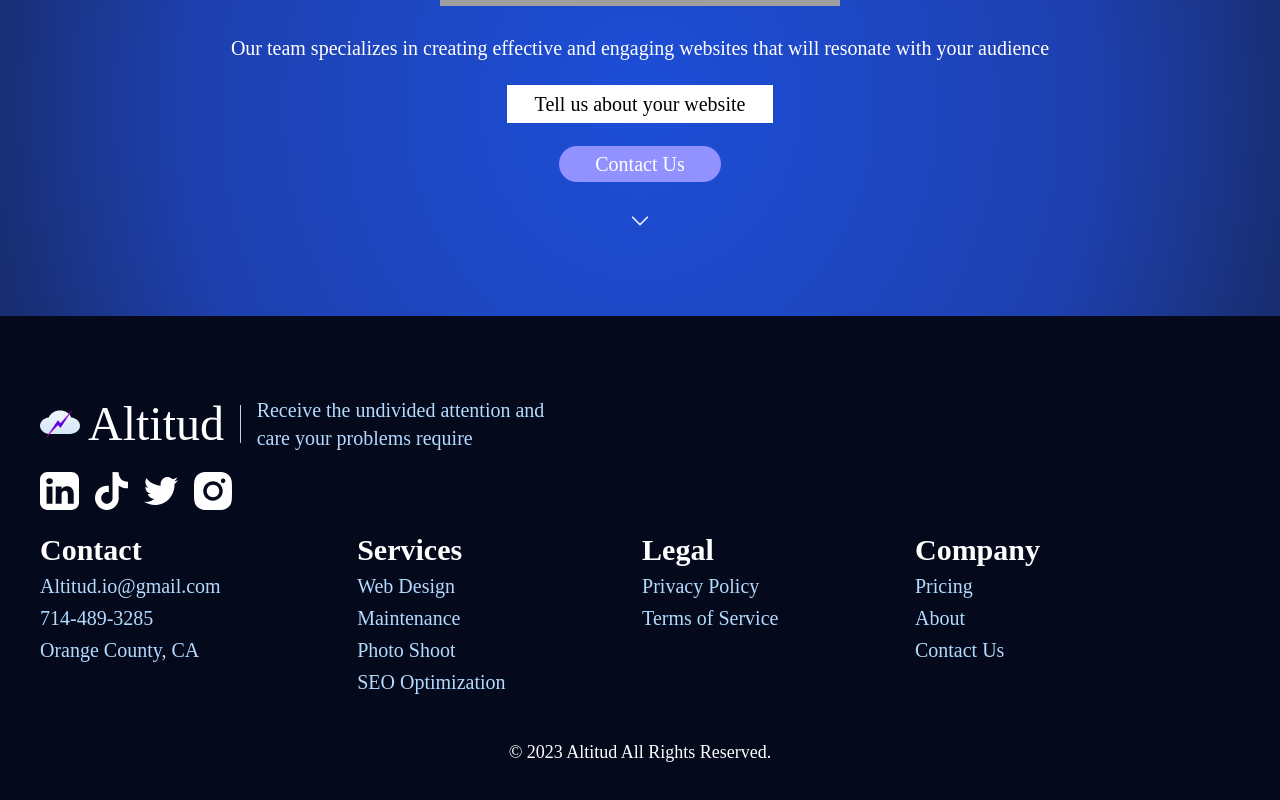
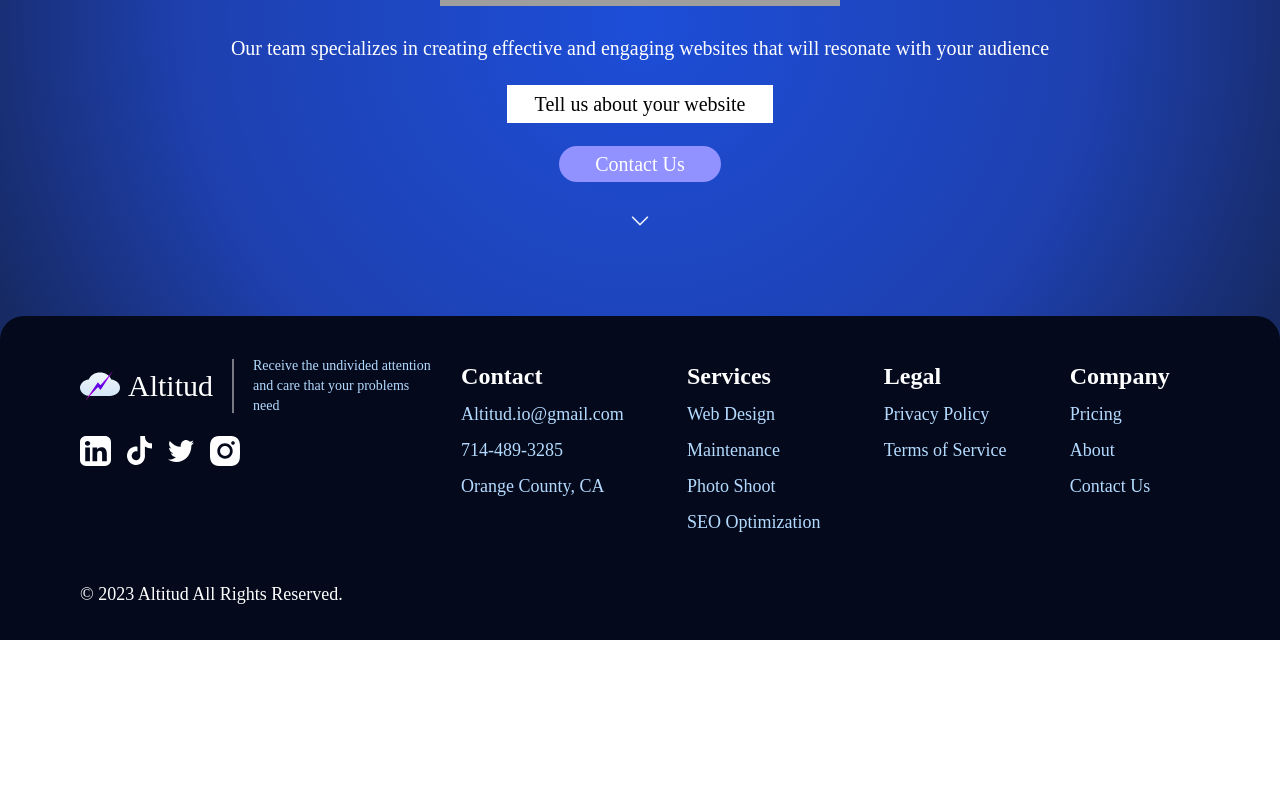
Before and after one commit to AngelCalderon105/altitud, a React (Vite) app: page / in a window 1280 px wide. Shown: the part 596-1396 px from the top of the page. After the commit the page ends 1236 px from the top, so only its background shows below. Built offline with nearby package versions, Linux system fonts and the light colour scheme; grey boxes are pictures that could not be loaded.

Commit message:
polished screen responsiveness

```diff
--- a/src/FooterPage/Footer.jsx
+++ b/src/FooterPage/Footer.jsx
@@ -4,25 +4,27 @@ import MediaBar from './MediaBar'
 import FooterMenu from './FooterMenu'
 export default function Footer () {
     return (
-        <div className='bg-footer-bg  text-white font-times flex flex-col p-4 md:p-10'>
-    <div className=' flex flex-col rounded-t-3xl'>
-       <div className='py-5 '>
-        <div className='flex justify-start items-center gap-x-2 lg:gap-x-4 py-5' >
-            <div className='text-2xl sm:text-4xl md:text-5xl lg:text-5xl '>
+        <div className='bg-footer-bg  text-white font-times flex flex-col p-4 sm:p-8 lg:pl-20 md:pt-10 rounded-t-3xl'>
+    <div className=' flex flex-col justify-between lg:flex-row '>
+       <div className='flex flex-col'>
+        <div className='flex justify-start items-center gap-x-2 lg:gap-x-4 pb-5' >
+            <div className='text-2xl sm:text-3xl '>
                 <Logo/>
             </div>
-            <img src= {Divider} alt="divider" className='h-10' />
-            <p className='text-light-blue text-xs sm:text-base md:text-lg lg:text-xl w-6/12 sm:w-5/12 md:w-60 lg:w-72 '>
-                Receive the undivided attention and care your problems require
+            <img src= {Divider} alt="divider" className='h-10 lg:w-2 lg:h-14' />
+            <p className='text-light-blue text-xs sm:text-sm  w-6/12 sm:w-4/12 md:w-3/12 lg:w-6/12 '>
+            Receive the undivided attention and care that your problems need
             </p>
         </div>
-        <div className='w-28 sm:w-36 lg:w-48'>
+        <div className='w-28 sm:w-36 lg:w-40 pb-5'>
             <MediaBar/>
         </div>
         </div>
+        <div className='w-full'>
         <FooterMenu/>
+        </div>
     </div>
-    <p className='text-xs text-center lg:text-lg pt-10'>&copy; 2023 Altitud All Rights Reserved.</p>
+    <p className='text-xs text-center lg:text-left lg:text-lg pt-10'>&copy; 2023 Altitud All Rights Reserved.</p>
     </div>
     )
 }
--- a/src/FooterPage/FooterMenu.jsx
+++ b/src/FooterPage/FooterMenu.jsx
@@ -2,8 +2,8 @@ import MenuSection from "./MenuSection"
 export default function FooterMenu() {
 
     return (
-        <div className=" xl:w-10/12">
-        <div className="flex flex-row flex-wrap justify-start gap-10 lg:justify-between  ">
+        <div className=" xl:w-11/12">
+        <div className="flex flex-row flex-wrap justify-between gap-10 lg:justify-around">
         <MenuSection menuList = {["Contact","Altitud.io@gmail.com","714-489-3285","Orange County, CA"]}/>
         <MenuSection menuList = {["Services", "Web Design", "Maintenance","Photo Shoot","SEO Optimization"]}/>
         <MenuSection menuList = {["Legal", "Privacy Policy", "Terms of Service"]}/>
--- a/src/FooterPage/MenuLink.jsx
+++ b/src/FooterPage/MenuLink.jsx
@@ -2,7 +2,7 @@ export default function MenuLink({directoryLink}) {
 
     return (
         <>
-        <a href="/" className="text-light-blue text-xs sm:text-lg md:text-xl">
+        <a href="/" className="text-light-blue text-xs sm:text-base lg:text-lg">
             {directoryLink}
         </a>
         </>
--- a/src/FooterPage/MenuSection.jsx
+++ b/src/FooterPage/MenuSection.jsx
@@ -5,7 +5,7 @@ export default function MenuSection({menuList}) {
     return (
         <ul>
             {menuList.map((item,index) => (
-                <li key = {index} className="py-0.5">
+                <li key = {index} className="py-1 ">
                     {index === 0 ? <MenuTitle sectionTitle = {item}/> :
                    <MenuLink directoryLink = {item}/>}
 
--- a/src/FooterPage/MenuTitle.jsx
+++ b/src/FooterPage/MenuTitle.jsx
@@ -2,7 +2,7 @@ export default function MenuTitle({sectionTitle}) {
 
     return (
         <>
-        <h1 className="font-bold text-lg sm:text-2xl md:text-3xl lg:text-3xl">{sectionTitle}</h1>
+        <h1 className="font-bold text-lg sm:text-xl lg:text-2xl">{sectionTitle}</h1>
         </>
     )
 }
```
